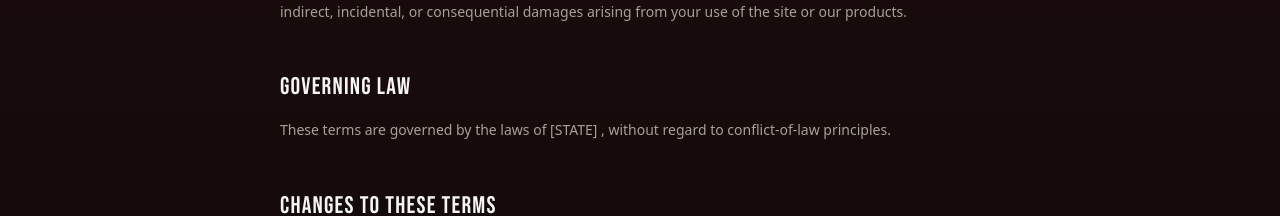
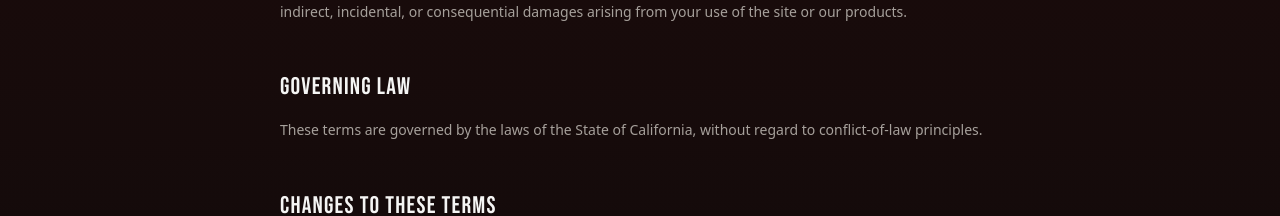
Before and after one commit to Rampage0331/REDTAIL, a Next.js app: page /terms in a window 1280 px wide. Shown: the part 1441-1657 px from the top of the page. Built offline with nearby package versions, Linux system fonts and the light colour scheme.

Commit message:
Set California as governing law, link real Instagram account
Terms of Service now names California instead of the placeholder.
Contact page Instagram link points to instagram.com/wearredtail;
TikTok stays a placeholder until a handle exists.

```diff
--- a/src/app/contact/page.tsx
+++ b/src/app/contact/page.tsx
@@ -47,9 +47,8 @@ export default function ContactPage() {
             <div>
               <p className="text-xs tracking-[0.2em] text-stone-600 mb-4">FOLLOW</p>
               <div className="flex gap-6">
-                {["INSTAGRAM", "TIKTOK"].map((p) => (
-                  <a key={p} href="#" className="text-xs tracking-[0.2em] text-stone-500 hover:text-stone-100 transition-colors">{p}</a>
-                ))}
+                <a href="https://instagram.com/wearredtail" target="_blank" rel="noopener noreferrer" className="text-xs tracking-[0.2em] text-stone-500 hover:text-stone-100 transition-colors">INSTAGRAM</a>
+                <a href="#" className="text-xs tracking-[0.2em] text-stone-500 hover:text-stone-100 transition-colors">TIKTOK</a>
               </div>
             </div>
           </div>
--- a/src/app/terms/page.tsx
+++ b/src/app/terms/page.tsx
@@ -99,8 +99,8 @@ export default function TermsPage() {
 
         <Section title="Governing Law">
           <p>
-            These terms are governed by the laws of [STATE] , without regard to conflict-of-law
-            principles.
+            These terms are governed by the laws of the State of California, without regard to
+            conflict-of-law principles.
           </p>
         </Section>
 
```
